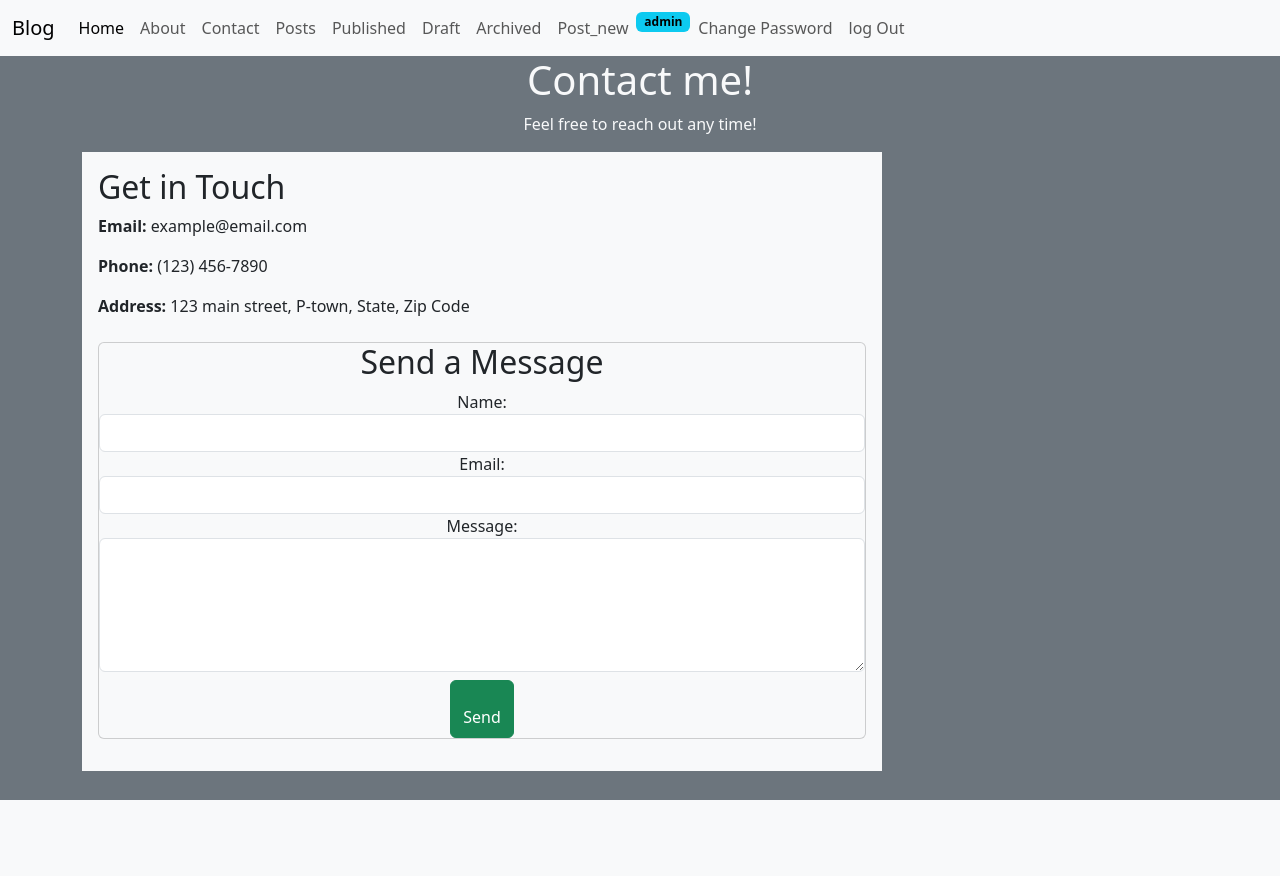
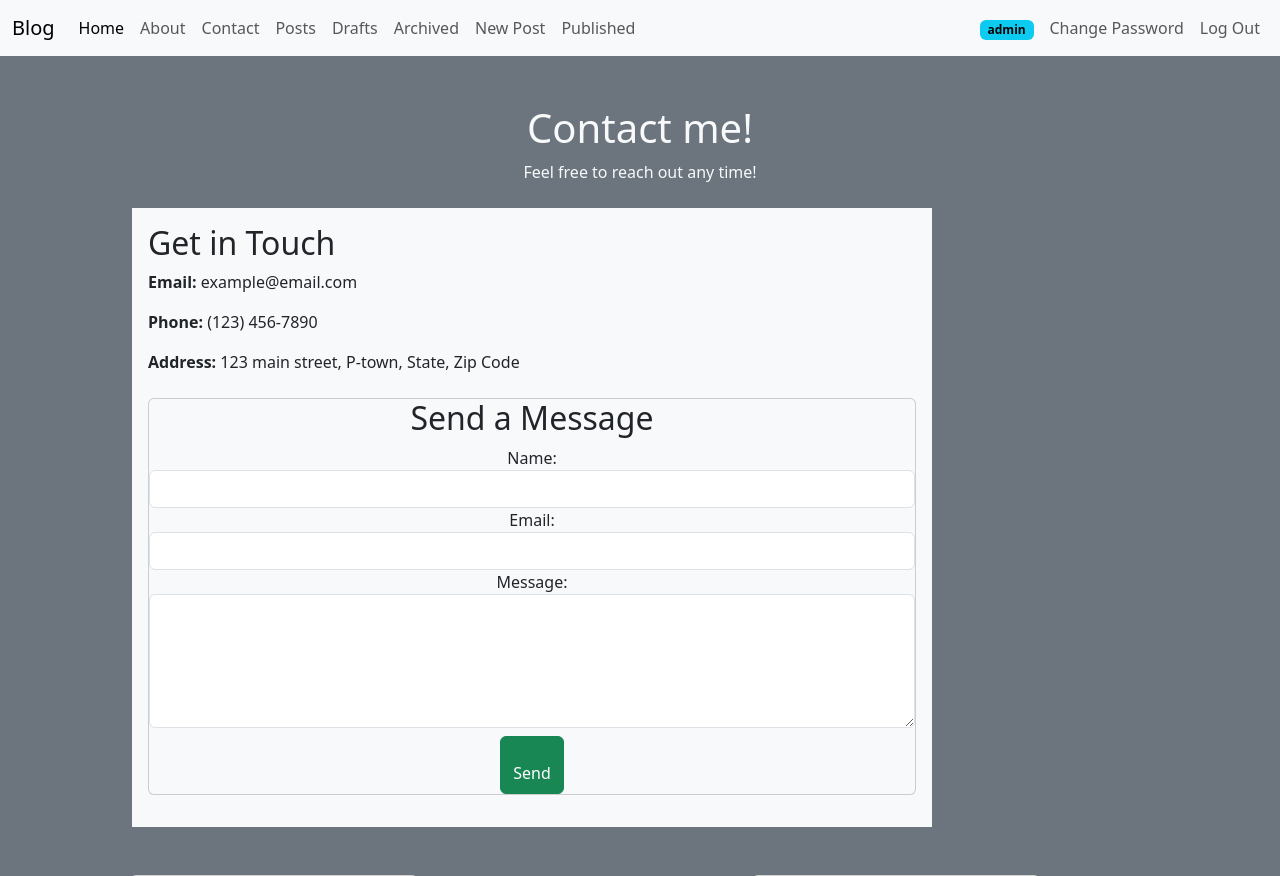
Before and after one commit to freysypv/blog, a Django app: page /contact/ in a window 1280 px wide. Shown: the top 876 px of the page. Before the commit the page ends 800 px from the top, so only its background shows below. Run offline with Django 5.2, Linux system fonts and the light colour scheme; a user stored in the database is signed in.

Commit message:
final report

```diff
--- a/templates/navbar.html
+++ b/templates/navbar.html
@@ -1,9 +1,10 @@
 <nav class="navbar navbar-expand-lg bg-body-tertiary">
   <div class="container-fluid">
-    <a class="navbar-brand" href="{% url 'home'%}">Blog</a>
+    <a class="navbar-brand" href="{% url 'home' %}">Blog</a>
     <button class="navbar-toggler" type="button" data-bs-toggle="collapse" data-bs-target="#navbarSupportedContent" aria-controls="navbarSupportedContent" aria-expanded="false" aria-label="Toggle navigation">
       <span class="navbar-toggler-icon"></span>
     </button>
+
     <div class="collapse navbar-collapse" id="navbarSupportedContent">
       <ul class="navbar-nav me-auto mb-2 mb-lg-0">
         <li class="nav-item">
@@ -18,43 +19,47 @@
         <li class="nav-item">
           <a class="nav-link" href="{% url 'post_list' %}">Posts</a>
         </li>
-          <li class="nav-item">
-          <a class="nav-link" href="{% url 'post_list' %}">Published</a>
-           </li>
         {% if user.is_authenticated %}
           <li class="nav-item">
-              <a class="nav-link" href="{% url 'post_drafts' %}">Draft</a>
+            <a class="nav-link" href="{% url 'post_drafts' %}">Drafts</a>
           </li>
           <li class="nav-item">
             <a class="nav-link" href="{% url 'post_archived' %}">Archived</a>
           </li>
           <li class="nav-item">
-              <a class="nav-link" href="{% url 'post_new' %}">Post_new</a>
+            <a class="nav-link" href="{% url 'post_new' %}">New Post</a>
           </li>
         {% endif %}
 
+        <li class="nav-item">
+          <a class="nav-link" href="{% url 'post_list' %}">Published</a>
+        </li>
+      </ul>
+
+      <ul class="navbar-nav ms-auto mb-2 mb-lg-0 align-items-center">
         {% if user.is_authenticated %}
-                <li class="na-item">
-                  <span class="badge text-bg-info">{{ user.username}}</span>
-                <li class="nav-item">
-                <a class="nav-link" href="{% url 'password_change' %}"> Change Password</a>
+          <li class="nav-item me-2">
+            <span class="badge text-bg-info">{{ user.username }}</span>
           </li>
           <li class="nav-item">
-                <form action="{% url 'logout' %}" method="post">
+            <a class="nav-link" href="{% url 'password_change' %}">Change Password</a>
+          </li>
+          <li class="nav-item">
+            <form action="{% url 'logout' %}" method="post" class="d-inline">
               {% csrf_token %}
-                  <input type="submit" value="log Out" class="nav-link">
+              <button type="submit" class="btn btn-link nav-link py-0">Log Out</button>
             </form>
-              </ul>
+          </li>
         {% else %}
-
-              <ul class="navbar-nav me-auto mb-2 mb-lg-0">
           <li class="nav-item">
             <a class="nav-link" href="{% url 'signup' %}">Sign Up</a>
+          </li>
           <li class="nav-item">
             <a class="nav-link" href="{% url 'login' %}">Log In</a>
-          {% endif%}
+          </li>
+        {% endif %}
+      </ul>
 
-      </ul>
     </div>
   </div>
 </nav>
--- a/templates/pages/contact.html
+++ b/templates/pages/contact.html
@@ -11,7 +11,7 @@
 {% block content %}
 
  <body class="bg-secondary opacity-45">
-        <div  class="text-light text-center">
+        <div  class="text-light text-center mt-5">
             <h1>Contact me!</h1>
             <p>Feel free to reach out any time!</p>
         </div>
@@ -24,7 +24,7 @@
             {% endfor %}
         </div>
     {% endif %}
- <div class ="contact-container bg-light mb-3 p-3 " style="max-width: 50rem; max-height: 48rem;">
+        <div class ="contact-container bg-light p-3 mt-4  " style="max-width: 50rem; max-height: 48rem; margin-left: 50px;">
             <div class = "contact-info ">
                 <h2>Get in Touch</h2>
                 <p><strong>Email:</strong> example@email.com</p>
@@ -48,8 +48,25 @@
 
                     <button class="btn btn-success pt-4 mt-2 pb-2" type="submit">Send</button>
                 </form>
+            </div>
 
         </div>
 
+        <div class="position-absolute p-5 rounded-3 aling-right">
+
+        <div class="card p-2 " style="width: 18rem; margin-right: auto;">
+                <img src="https://images.unsplash.com/photo-1528154291023-a6525fabe5b4?q=80&w=464&auto=format&fit=crop&ixlib=rb-4.1.0&ixid=M3wxMjA3fDB8MHxwaG90by1wYWdlfHx8fGVufDB8fHx8fA%3D%3D" alt="bolt" style="border-radius: 50%;" class=" w-80">
+        </div>
+
+    </div>
+    <div class="card p-2 mt-5 " style="width: 18rem; margin-left: 60%;">
+        <img src="https://images.unsplash.com/photo-1587560699334-bea93391dcef?q=80&w=870&auto=format&fit=crop&ixlib=rb-4.1.0&ixid=M3wxMjA3fDB8MHxwaG90by1wYWdlfHx8fGVufDB8fHx8fA%3D%3D" alt="bolt" style="border-radius: 50%;" class=" w-80">
+        <p class="text-center text-primary-emphasis">Your trust in us inspires us to keep delivering the best service possible</p>
+    </div>
+
+
+
+
+
  </body>
 {% endblock %}
--- a/templates/post/delete.html
+++ b/templates/post/delete.html
@@ -5,6 +5,8 @@
 {% endblock %}
 
 {% block content %}
+    <body class="bg-secondary-subtle">
+
         <h2>Delete Post</h2>
         <p>Are you sure you want to delete <strong>"{{ post.title}}"</strong>?</p>
         <form method="post" class="form-control">
@@ -14,5 +16,8 @@
             <a href="{% url 'post_detail' post.id %}" class="btn btn-success">Cancel</a>
         </form>
 
+    </body>
+
+
 
 {% endblock %}
--- a/templates/post/detail.html
+++ b/templates/post/detail.html
@@ -5,6 +5,7 @@
 {% endblock %}
 
 {% block content %}
+ <body class="bg-secondary-subtle">
     <h1>Title: {{ single_post.title }}</h1>
     <h3> Subtitle:{{ single_post.Subtitle}}</h3>
     <span><strong>Aurthor: {{single_post.author}}</strong></span>
@@ -15,4 +16,6 @@
      <hr/>
     <a href="{% url 'post_edit' single_post.id %}" class="bnt btn-secondary">Edit post</a>
     <a href="{% url 'post_delete' single_post.id %}" class="btn btn-danger">Delete post</a>
+
+ </body>
 {% endblock %}
--- a/templates/post/list.html
+++ b/templates/post/list.html
@@ -5,9 +5,9 @@
 {% endblock %}
 
 {% block content %}
+    <body class="bg-secondary-subtle">
         <div class="card p-2 m-2">
             <h1 class="text-center">All Posts</h1>
-
 
             <ul>
                 {% for post in posts %}
@@ -19,4 +19,7 @@
             </ul>
 
         </div>
+
+
+    </body>
 {% endblock %}
--- a/templates/post/new.html
+++ b/templates/post/new.html
@@ -6,10 +6,13 @@
 {% endblock %}
 
 {% block content %}
+    <body class="bg-secondary-subtle"></body>
         <h1>Create New Post</h1>
         <form method="post" class="form-control form-control-lg bg-secondary p-2 m-2 mt-4 pt-4 Sopacity-20 text-center text-light w-80" placeholder=".form-control-lg" >
             {% csrf_token %}
             {{ form|crispy}}
             <input type="submit" value="Create"  class="btn btn-success">
         </form>
+
+    </body>
 {% endblock %}
--- a/templates/registration/logged_out.html
+++ b/templates/registration/logged_out.html
@@ -5,9 +5,11 @@
 {% endblock %}
 
 {% block content %}
+ <body class="bg-secondary-subtle">
     <h1>Logged Out</h1>
     {% csrf_token %}
     <p> Thank you for spending some quality time with website today!</p>
     <br/>
     <p> If you want to go back <a href="{% url 'login' %}">Click here</a> to login again.</p>
+</body>
 {% endblock %}
--- a/templates/registration/login.html
+++ b/templates/registration/login.html
@@ -6,10 +6,12 @@
 {% endblock %}
 
 {% block content %}
+ <body class="bg-secondary-subtle">
     <h1>log in</h1>
     <form method="post">
         {% csrf_token %}
         {{ form|crispy}}
         <input type="submit" value="LOG IN" class="btn btn-success">
     </form>
+ </body>
 {% endblock %}
```
Also changed, not shown: templates/pages/about.html (+6 -5 lines), templates/pages/home.html (+16 -4 lines), templates/post/edit.html (+5 -3 lines), templates/registration/password_change_done.html (+6 -4 lines), templates/registration/password_change_form.html (+11 -12 lines), templates/registration/signup.html (+15 -1 lines), db.sqlite3. Lines whose indentation alone changed are shown as unchanged.
